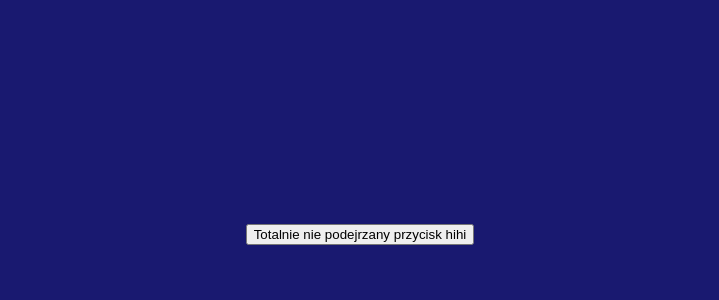
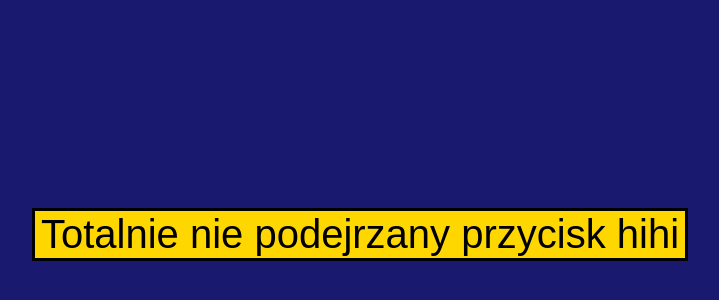
Before and after one commit to milka9924/milka9924.github.io, a plain HTML site: page index.html in a window 1280 px wide. Shown: the part 166-466 px from the top of the page, without its empty margins (280-999 px from the left). Drawn offline with Linux system fonts and the light colour scheme.

Commit message:
Update styles.css

```diff
--- a/styles.css
+++ b/styles.css
@@ -10,4 +10,14 @@ body {
 }
 
 .button {
-    background-color: light-blue
+    background-color: gold;
+    text-align: center;
+    display: inline-block;
+    font-family: 'Arial', sans-serif;
+    font-size: 40px;
+    border: 3px solid black;
+    cursor: pointer;
+    float: left;
+}
+
+.button:hover {background-color:yellow;}
```
